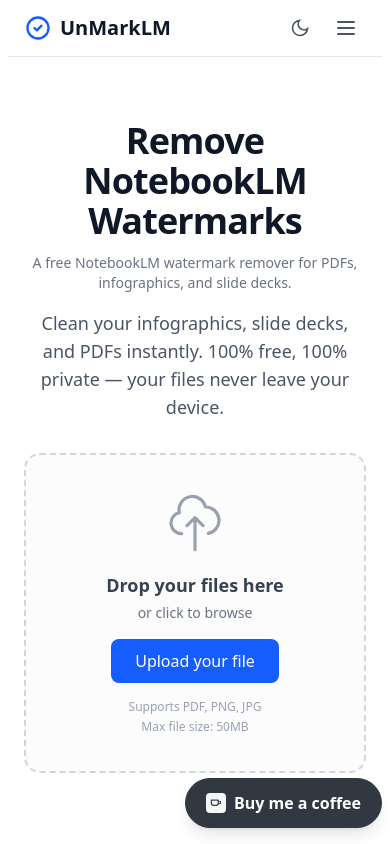
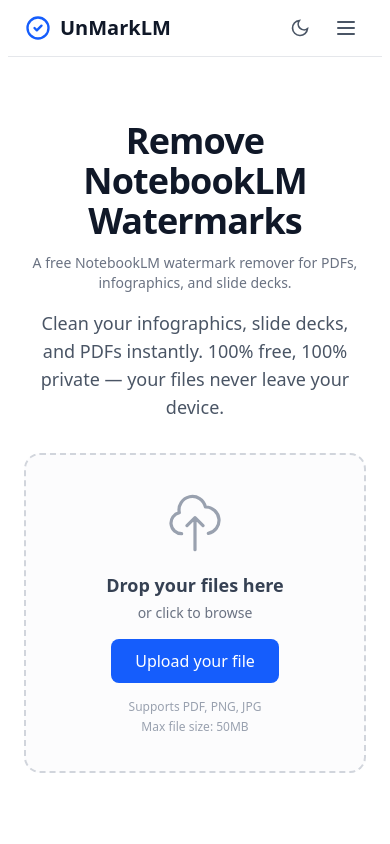
Before and after one commit to Daesrock/UnMarkLM, a Next.js app: page / in a window 390 px wide. Shown: the top 844 px of the page. Built offline with nearby package versions, Linux system fonts and the light colour scheme.

Commit message:
delete buy me a coffee button on mobile and making button more small

```diff
--- a/src/components/KoFiWidget.tsx
+++ b/src/components/KoFiWidget.tsx
@@ -50,6 +50,7 @@
   const [widgetVisible, setWidgetVisible] = useState(false);
   const [officialInitialized, setOfficialInitialized] = useState(false);
   const [fallbackAllowed, setFallbackAllowed] = useState(false);
+  const [isMobile, setIsMobile] = useState(false);
 
   const detectWidget = useCallback(() => {
     const element = document.querySelector(
@@ -60,6 +61,13 @@
   }, []);
 
   const drawWidget = useCallback(() => {
+    if (isMobile) {
+      clearExistingKoFiWidgets();
+      setWidgetVisible(false);
+      setOfficialInitialized(false);
+      return;
+    }
+
     if (!scriptLoaded || !window.kofiWidgetOverlay) {
       return;
     }
@@ -72,7 +80,21 @@
 
     window.setTimeout(detectWidget, 150);
     window.setTimeout(detectWidget, 600);
-  }, [scriptLoaded, theme]);
+  }, [isMobile, scriptLoaded, theme, detectWidget]);
+
+  useEffect(() => {
+    const mediaQuery = window.matchMedia('(max-width: 767px)');
+    const handleChange = (event: MediaQueryListEvent) => {
+      setIsMobile(event.matches);
+    };
+
+    setIsMobile(mediaQuery.matches);
+    mediaQuery.addEventListener('change', handleChange);
+
+    return () => {
+      mediaQuery.removeEventListener('change', handleChange);
+    };
+  }, []);
 
   useEffect(() => {
     drawWidget();
@@ -98,11 +120,11 @@
     };
   }, []);
 
-  const showFallback = fallbackAllowed && (scriptError || (!officialInitialized && !widgetVisible));
+  const showFallback = !isMobile && fallbackAllowed && (scriptError || (!officialInitialized && !widgetVisible));
   const fallbackClassName =
     theme === 'dark'
-      ? 'fixed bottom-4 right-4 z-[9999] inline-flex items-center gap-2 rounded-full border border-gray-300 bg-white text-[#323842] px-5 py-3 text-base font-semibold shadow-lg transition-colors hover:bg-gray-100'
-      : 'fixed bottom-4 right-4 z-[9999] inline-flex items-center gap-2 rounded-full border border-[#323842] bg-[#323842] text-white px-5 py-3 text-base font-semibold shadow-lg transition-colors hover:bg-[#2b313a]';
+      ? 'hidden md:inline-flex fixed bottom-4 right-4 z-[9999] items-center gap-2 rounded-full border border-gray-300 bg-white text-[#323842] px-4 py-2.5 text-sm font-semibold shadow-lg transition-colors hover:bg-gray-100'
+      : 'hidden md:inline-flex fixed bottom-4 right-4 z-[9999] items-center gap-2 rounded-full border border-[#323842] bg-[#323842] text-white px-4 py-2.5 text-sm font-semibold shadow-lg transition-colors hover:bg-[#2b313a]';
 
   return (
     <>
@@ -125,8 +147,8 @@
           aria-label="Buy me a coffee on Ko-fi"
           className={fallbackClassName}
         >
-          <span className="inline-flex items-center justify-center w-5 h-5 rounded bg-white/95">
-            <svg className="w-3.5 h-3.5 text-slate-700" viewBox="0 0 24 24" fill="none" stroke="currentColor" strokeWidth={2}>
+          <span className="inline-flex items-center justify-center w-4 h-4 rounded bg-white/95">
+            <svg className="w-3 h-3 text-slate-700" viewBox="0 0 24 24" fill="none" stroke="currentColor" strokeWidth={2}>
               <path d="M4 7h11a1 1 0 011 1v4a4 4 0 01-4 4H8a4 4 0 01-4-4V8a1 1 0 011-1z" strokeLinecap="round" strokeLinejoin="round" />
               <path d="M16 9h2a2 2 0 010 4h-2" strokeLinecap="round" strokeLinejoin="round" />
             </svg>
```
Also changed, not shown: 1 other file (tests, documents, lock files or other folders).
